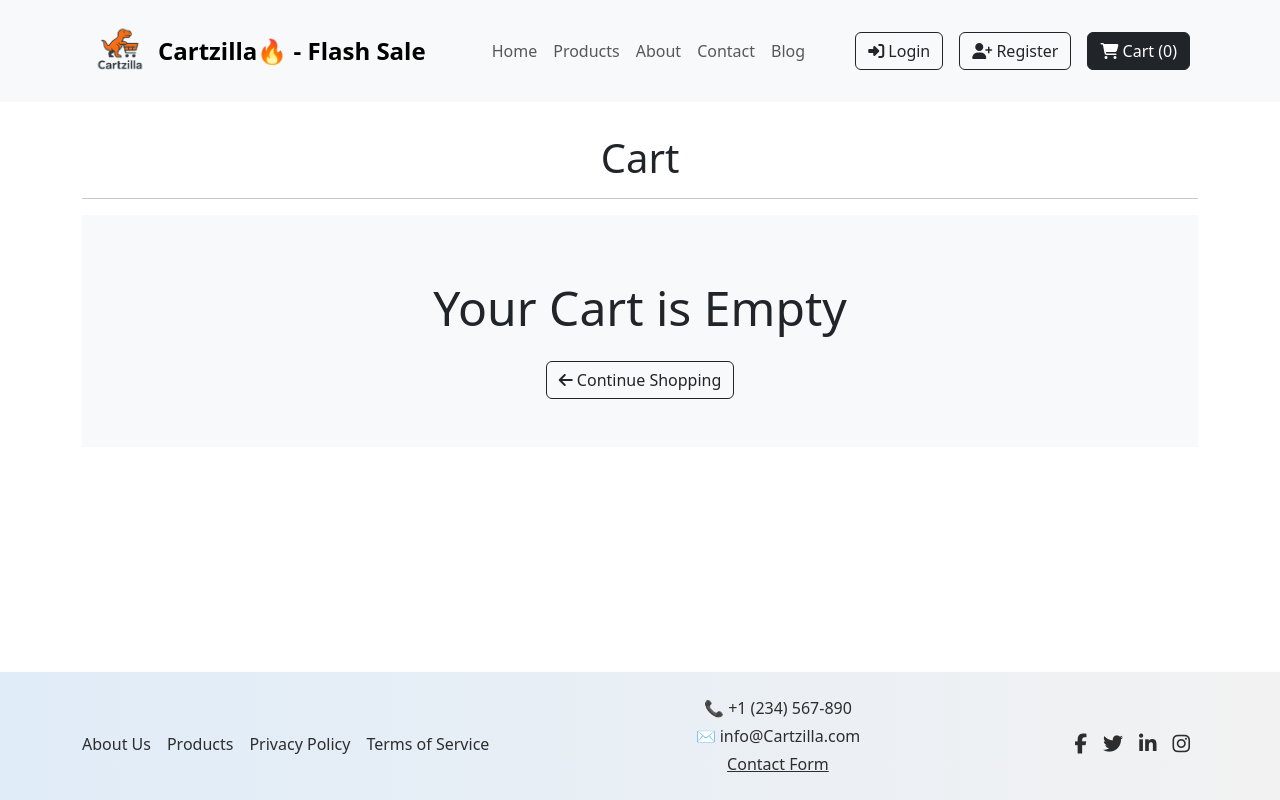
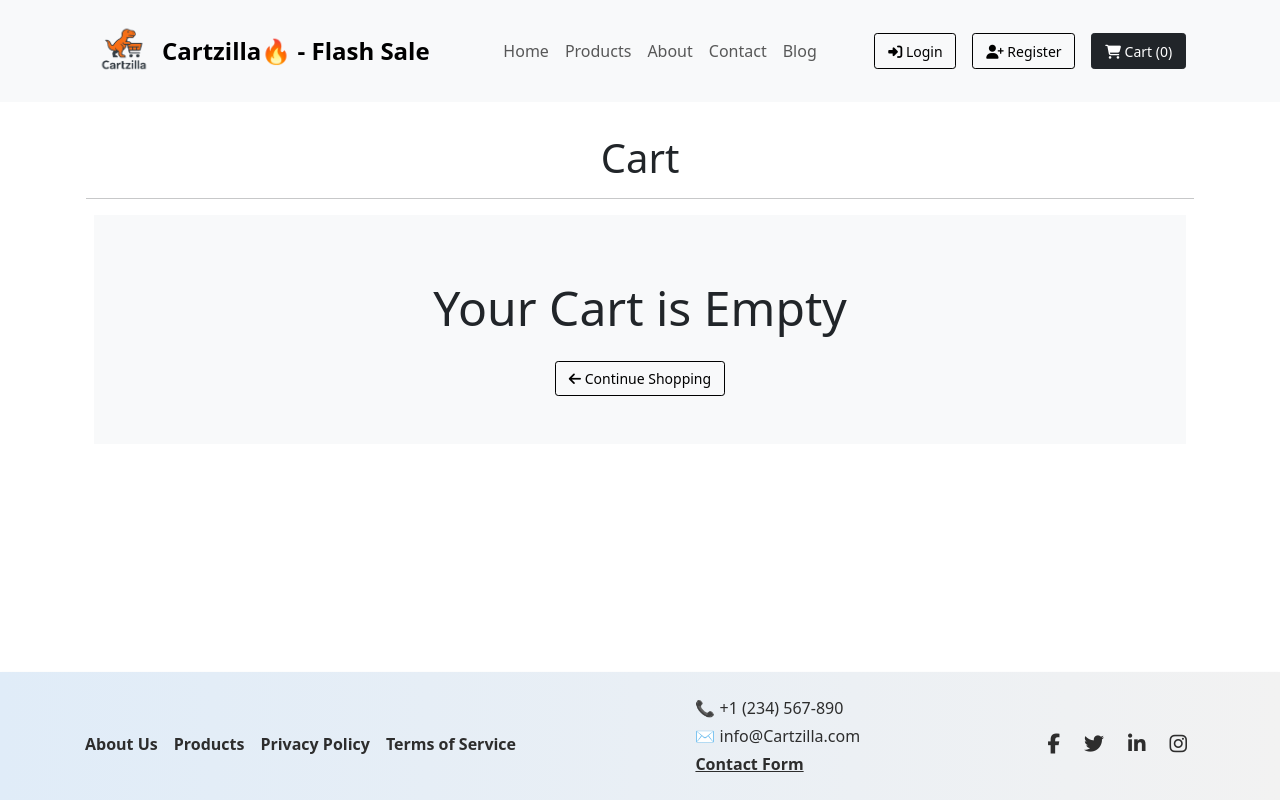
Before and after one commit to vanshjainofficial/CartZilla, a React (Vite) app: page /cart in a window 1280 px wide. Built offline with nearby package versions, Linux system fonts and the light colour scheme.

Commit message:
Fix: Error in Page Routing.

```diff
--- a/package.json
+++ b/package.json
@@ -21,7 +21,8 @@
     "react-loading-skeleton": "^3.1.0",
     "react-redux": "^8.0.2",
     "react-router-dom": "^7.5.3",
-    "redux": "^4.2.0"
+    "redux": "^4.2.0",
+    "twemoji": "^14.0.2"
   },
   "devDependencies": {
     "@eslint/js": "^9.22.0",
--- a/src/components/Footer.jsx
+++ b/src/components/Footer.jsx
@@ -1,57 +1,38 @@
 import React from "react";
+import { Link } from "react-router-dom";
 import './Product.css';
 
 const Footer = () => {
   return (
-    <footer className="footer-bg mt-5 pt-4 pb-2 shadow-sm">
-      <div className="container d-flex flex-column flex-md-row justify-content-between align-items-center">
+    <footer className="footer-bg footer mt-5">
+  <div className="footer-container">
 
-        <nav className="mb-3 mb-md-0">
-          <ul className="list-unstyled d-flex gap-3 mb-0 flex-wrap justify-content-center justify-content-md-start">
-            <li><a href="/about" className="text-decoration-none">About Us</a></li>
-            <li><a href="/product" className="text-decoration-none">Products</a></li>
-            <li><a href="/privacy" className="text-decoration-none">Privacy Policy</a></li>
-            <li><a href="/terms" className="text-decoration-none">Terms of Service</a></li>
+    <nav className="footer-nav">
+      <ul className="footer-list">
+        <li><Link to="/about" className="footer-link">About Us</Link></li>
+        <li><Link to="/product" className="footer-link">Products</Link></li>
+        <li><Link to="/privacy" className="footer-link">Privacy Policy</Link></li>
+        <li><Link to="/terms" className="footer-link">Terms of Service</Link></li>
       </ul>
     </nav>
 
-        <div className="text-center mb-3 mb-md-0">
-          <p className="mb-1">📞 <a href="tel:+1234567890" className="text-decoration-none">+1 (234) 567-890</a></p>
-          <p className="mb-1">✉️ <a href="mailto:info@yourcompany.com" className="text-decoration-none">info@Cartzilla.com</a></p>
-          <p><a href="/contact" className="text-decoration-underline">Contact Form</a></p>
+    <div className="footer-contact">
+      <p className="mb-1">📞 <a href="tel:+1234567890" className="footer-link">+1 (234) 567-890</a></p>
+      <p className="mb-1">✉️ <a href="mailto:info@yourcompany.com" className="footer-link">info@Cartzilla.com</a></p>
+      <p><a href="/contact" className="footer-link-underline">Contact Form</a></p>
     </div>
 
-        <div>
-          <a
-            href=""
-            rel="noreferrer"
-            aria-label="Facebook"
-            className="fs-5 mx-2"
-          >
+    <div className="footer-social">
+      <a href="#" rel="noreferrer" aria-label="Facebook" className="social-icon">
         <i className="fab fa-facebook-f"></i>
       </a>
-          <a
-            href=""
-            rel="noreferrer"
-            aria-label="Twitter"
-            className="fs-5 mx-2"
-          >
+      <a href="#" rel="noreferrer" aria-label="Twitter" className="social-icon">
         <i className="fab fa-twitter"></i>
       </a>
-          <a
-            href=""
-            rel="noreferrer"
-            aria-label="LinkedIn"
-            className="fs-5 mx-2"
-          >
+      <a href="#" rel="noreferrer" aria-label="LinkedIn" className="social-icon">
         <i className="fab fa-linkedin-in"></i>
       </a>
-          <a
-            href=""
-            rel="noreferrer"
-            aria-label="Instagram"
-            className="fs-5 mx-2"
-          >
+      <a href="#" rel="noreferrer" aria-label="Instagram" className="social-icon">
         <i className="fab fa-instagram"></i>
       </a>
     </div>
--- a/src/components/Product.css
+++ b/src/components/Product.css
@@ -158,3 +158,512 @@
 color: #5b4d8f;
 text-decoration: underline;
 }
+/* Margin top 3rem (like mt-5) */
+.mt-5 {
+  margin-top: 3rem;
+}
+
+/* Footer base styling */
+.footer {
+  padding-top: 1.5rem; /* pt-4 */
+  padding-bottom: 0.5rem; /* pb-2 */
+  box-shadow: 0 .125rem .25rem rgba(0,0,0,.075); /* shadow-sm */
+  background: linear-gradient(90deg, #e0ecf8 0%, #f2f2f2 100%);
+  color: #2d2d2d;
+}
+
+/* Container */
+.footer-container {
+  max-width: 1140px; /* Bootstrap container max-width */
+  margin-left: auto;
+  margin-right: auto;
+  padding-left: 15px;
+  padding-right: 15px;
+
+  display: flex;
+  flex-direction: column;
+  justify-content: space-between;
+  align-items: center;
+  gap: 1.5rem;
+}
+
+/* On medium screens and above (>=768px), flex-row instead of column */
+@media (min-width: 768px) {
+  .footer-container {
+    flex-direction: row;
+    align-items: center;
+  }
+}
+
+/* Navigation styling */
+.footer-nav {
+  margin-bottom: 1rem;
+}
+
+/* Remove bottom margin on md+ */
+@media (min-width: 768px) {
+  .footer-nav {
+    margin-bottom: 0;
+  }
+}
+
+/* List styling */
+.footer-list {
+  list-style: none;
+  padding: 0;
+  margin: 0;
+
+  display: flex;
+  flex-wrap: wrap;
+  gap: 1rem;
+  justify-content: center;
+}
+
+/* On md+, left align nav */
+@media (min-width: 768px) {
+  .footer-list {
+    justify-content: flex-start;
+  }
+}
+
+/* Links inside list */
+.footer-link {
+  text-decoration: none;
+  color: inherit;
+  font-weight: 600;
+  transition: color 0.3s ease;
+}
+
+.footer-link:hover {
+  color: #5b4d8f;
+  text-decoration: underline;
+}
+
+/* Contact section */
+.footer-contact {
+  text-align: center;
+  margin-bottom: 1rem;
+}
+
+/* Remove bottom margin on md+ */
+@media (min-width: 768px) {
+  .footer-contact {
+    margin-bottom: 0;
+    text-align: left;
+  }
+}
+
+/* Paragraphs with mb-1 */
+.mb-1 {
+  margin-bottom: 0.25rem;
+}
+
+/* Contact links same as footer-link */
+.footer-contact a.footer-link {
+  font-weight: normal;
+}
+
+/* Contact Form link underline only */
+.footer-link-underline {
+  text-decoration: underline;
+  color: inherit;
+  font-weight: 600;
+  transition: color 0.3s ease;
+}
+
+.footer-link-underline:hover {
+  color: #5b4d8f;
+}
+
+/* Social icons container */
+.footer-social {
+  display: flex;
+  gap: 0.5rem; /* mx-2 means margin-left and right 0.5rem */
+  font-size: 1.25rem; /* fs-5 */
+}
+
+/* Social icon links */
+.social-icon {
+  color: #2d2d2d;
+  transition: color 0.3s ease;
+  display: inline-flex;
+  align-items: center;
+  justify-content: center;
+  padding: 0 0.5rem; /* mx-2 */
+}
+
+.social-icon:hover {
+  color: #5b4d8f;
+}
+/* === Container & Grid === */
+.container {
+  width: 100%;
+  max-width: 1140px;
+  margin: 0 auto;
+  padding: 0 1rem;
+}
+
+.row {
+  display: flex;
+  flex-wrap: wrap;
+  margin: 0 -0.5rem;
+}
+
+[class^="col-"] {
+  padding: 0.5rem;
+}
+
+.col-12 {
+  flex: 0 0 100%;
+  max-width: 100%;
+}
+
+.col-md-4 {
+  flex: 0 0 33.3333%;
+  max-width: 33.3333%;
+}
+
+/* Responsive */
+@media (max-width: 768px) {
+  .col-md-4 {
+    flex: 0 0 100%;
+    max-width: 100%;
+  }
+}
+
+/* === Card === */
+.card {
+  display: flex;
+  flex-direction: column;
+  justify-content: space-between;
+  border: 1px solid #ddd;
+  border-radius: 0.25rem;
+  overflow: hidden;
+  height: 100%;
+}
+
+.card-body {
+  padding: 1rem;
+  text-align: center;
+}
+
+.card-img-top {
+  width: 100%;
+  height: 300px;
+  object-fit: contain;
+  padding: 1rem;
+}
+
+.list-group {
+  list-style: none;
+  padding: 0;
+  margin: 0;
+}
+
+.list-group-item {
+  padding: 0.75rem;
+  border-top: 1px solid #eee;
+}
+
+.lead {
+  font-size: 1.25rem;
+}
+
+/* === Buttons === */
+.btn {
+  padding: 0.4rem 0.8rem;
+  border: none;
+  border-radius: 0.2rem;
+  font-size: 0.875rem;
+  cursor: pointer;
+}
+
+.btn-outline-dark {
+  background-color: transparent;
+  color: #000;
+  border: 1px solid #000;
+}
+
+.btn-outline-dark:hover {
+  background-color: #000;
+  color: #fff;
+}
+
+.btn-dark {
+  background-color: #000;
+  color: #fff;
+}
+
+.btn-dark:hover {
+  background-color: #222;
+}
+
+/* === Margin & Padding Utilities === */
+.m-1 {
+  margin: 0.25rem;
+}
+
+.m-2 {
+  margin: 0.5rem;
+}
+
+.mb-4 {
+  margin-bottom: 1.5rem;
+}
+
+.py-3 {
+  padding-top: 1rem;
+  padding-bottom: 1rem;
+}
+
+.my-3 {
+  margin-top: 1rem;
+  margin-bottom: 1rem;
+}
+
+/* === Footer Specific === */
+.footer-bg {
+  background-color: #f8f9fa;
+}
+
+.shadow-sm {
+  box-shadow: 0 0.125rem 0.25rem rgba(0, 0, 0, 0.075);
+}
+
+.d-flex {
+  display: flex;
+}
+
+.flex-column {
+  flex-direction: column;
+}
+
+.flex-md-row {
+  flex-direction: row;
+}
+
+.justify-content-between {
+  justify-content: space-between;
+}
+
+.align-items-center {
+  align-items: center;
+}
+
+.text-center {
+  text-align: center;
+}
+
+.gap-3 {
+  gap: 1rem;
+}
+
+.text-decoration-none {
+  text-decoration: none;
+  color: inherit;
+}
+
+.text-decoration-underline {
+  text-decoration: underline;
+}
+
+.mx-2 {
+  margin-left: 0.5rem;
+  margin-right: 0.5rem;
+}
+
+.fs-5 {
+  font-size: 1.25rem;
+}
+.btn-custom {
+  display: inline-block;
+  background-color: #212529;
+  color: #fff;
+  padding: 6px 12px; /* smaller padding */
+  margin: 4px;
+  border: none;
+  border-radius: 4px;
+  font-size: 13px; /* smaller text */
+  text-align: center;
+  text-decoration: none;
+  cursor: pointer;
+  transition: background-color 0.3s ease;
+}
+
+.btn-custom:hover {
+  background-color: #343a40;
+}
+
+.btn-disabled {
+  background-color: #6c757d;
+  pointer-events: none;
+  cursor: default;
+}
+.product-info-list {
+  list-style: none;
+  padding: 0;
+  margin: 0;
+}
+
+.product-info-list li {
+  padding: 8px 12px;
+  border-top: 1px solid #ddd;
+  font-size: 14px;
+  text-align: center;
+}
+
+.product-price {
+  font-weight: 600;
+}
+
+.product-timer {
+  color: #dc3545; /* Bootstrap's danger red */
+  font-weight: bold;
+}
+
+.product-timer.expired {
+  color: #6c757d; /* Gray when expired */
+}
+/* AboutPage.css */
+
+.about-container {
+  max-width: 1140px;
+  margin: 1rem auto;
+  padding: 1rem;
+}
+
+.about-title,
+.about-subtitle {
+  text-align: center;
+}
+
+.about-title {
+  font-size: 2rem;
+  margin-bottom: 0.5rem;
+}
+
+.about-description {
+  font-size: 1.25rem;
+  text-align: center;
+  line-height: 1.6;
+  margin: 1rem auto;
+  max-width: 800px;
+}
+
+.about-section-title {
+  text-align: center;
+  font-size: 1.5rem;
+  padding: 2rem 0 1rem;
+}
+
+.about-products {
+  display: flex;
+  flex-wrap: wrap;
+  justify-content: space-between;
+  gap: 1rem;
+}
+
+.about-card {
+  flex: 1 1 calc(25% - 1rem);
+  display: flex;
+  flex-direction: column;
+  border: 1px solid #ddd;
+  border-radius: 6px;
+  overflow: hidden;
+  background: #fff;
+  transition: transform 0.2s ease;
+}
+
+.about-card:hover {
+  transform: translateY(-4px);
+}
+
+.about-card img {
+  width: 100%;
+  height: 160px;
+  object-fit: cover;
+}
+
+.about-card-title {
+  padding: 0.75rem;
+  text-align: center;
+  font-weight: 600;
+}
+.contact-container {
+  max-width: 600px;
+  margin: 2rem auto;
+  padding: 1rem 1.5rem;
+}
+
+.contact-title {
+  text-align: center;
+  font-size: 2rem;
+  margin-bottom: 0.5rem;
+}
+
+.contact-row {
+  display: flex;
+  justify-content: center;
+}
+
+.contact-form-wrapper {
+  width: 100%;
+}
+
+.form-group {
+  margin: 1rem 0;
+  display: flex;
+  flex-direction: column;
+}
+
+.form-group label {
+  margin-bottom: 0.5rem;
+  font-weight: 600;
+}
+
+.input-field,
+.textarea-field {
+  padding: 0.5rem 0.75rem;
+  font-size: 1rem;
+  border: 1px solid #ccc;
+  border-radius: 4px;
+  font-family: inherit;
+  resize: none;
+}
+
+.input-field:focus,
+.textarea-field:focus {
+  outline: none;
+  border-color: #333;
+  box-shadow: 0 0 4px rgba(0,0,0,0.15);
+}
+
+.button-wrapper {
+  text-align: center;
+  margin-top: 1rem;
+}
+
+.btn-dark {
+  background-color: #212529; /* Bootstrap dark */
+  color: white;
+  border: none;
+  padding: 0.5rem 1.5rem;
+  font-size: 1rem;
+  border-radius: 4px;
+  cursor: pointer;
+  transition: background-color 0.3s ease;
+}
+
+.btn-dark:hover {
+  background-color: #343a40;
+}
+
+.success-msg {
+  margin-top: 1rem;
+  color: green;
+  font-weight: 600;
+  text-align: center;
+}
+.social-icon {
+  text-decoration: none;
+}
```
Also changed, not shown: src/components/Products.jsx (+16 -32 lines), src/pages/AboutPage.jsx (+29 -43 lines), src/pages/ContactPage.jsx (+17 -18 lines), 1 other file (tests, documents, lock files or other folders). Lines whose indentation alone changed are shown as unchanged.
